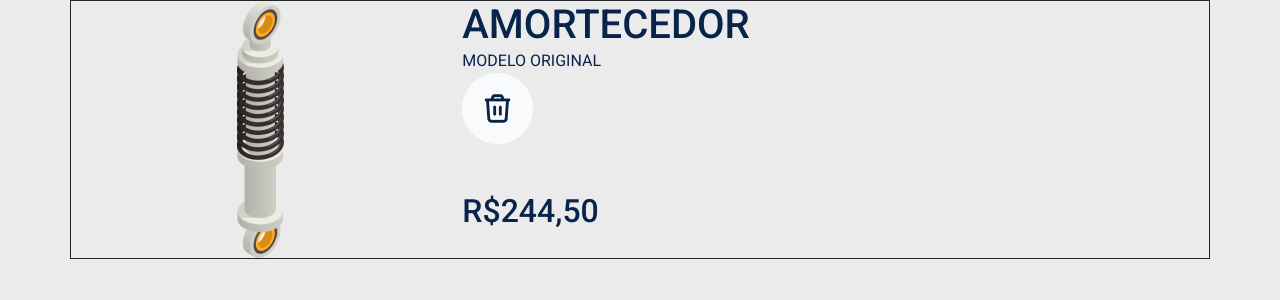
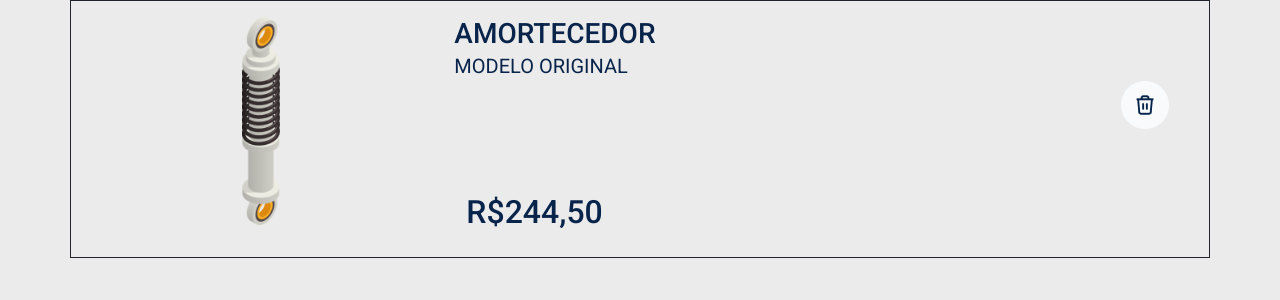
Before and after one commit to ArthurTakamori/totem_rede_ancora, a React (Vite) app: page /productCart in a window 1280 px wide. Shown: the top 300 px of the page. Built offline with nearby package versions, Linux system fonts and the light colour scheme; a web font is replaced by a local one.

Commit message:
update productCart

```diff
--- a/src/components/Product/ProductCart/index.jsx
+++ b/src/components/Product/ProductCart/index.jsx
@@ -9,18 +9,20 @@ export default function Cart(){
 
     return (
         <>
-            <div className='container border border-dark '>
+            <div className='container-md border border-dark  '>
                 <div className="d-flex row justify-content-center">
-                    <div className='d-flex col-md-4 justify-content-center'>
-                        <img src={Amortecedor} alt="Imagem de Amortecedor" className='justify-content-center'/>
+                    <div className='d-flex col-md-4 justify-content-center' style={{padding:"0px", margin:"0px"}}>
+                        <img src={Amortecedor} alt="Imagem de Amortecedor" className='justify-content-center p-3' style={{height:"15rem"}}/>
                     </div>
-                    <div className='col-md-8'>
-                        <div className='col-md-12'>
-                            <h1>AMORTECEDOR</h1>
-                            <p>MODELO ORIGINAL</p>
-                            <img src={Remover} alt="Imagem de Amortecedor" className='d-flex align-items-right'/>
+                    <div className='col-md-8' style={{padding:"0px"}}>
+                        <div className='d-flex col-md-12 align-content-between  p-3 row' style={{height:"8rem"}}>
+                            <h1 className='fs-3 p-0'>AMORTECEDOR</h1>
+                            <p className='fs-5 p-0 '>MODELO ORIGINAL</p>
+                            <div className='d-flex justify-content-end'>
+                                <img src={Remover} alt="Imagem de Amortecedor" className='align-items-right' style={{height:"3rem"}}/>
+                            </div>
                         </div>
-                        <div className=' col-md-12 '>
+                        <div className='d-flex col-md-12 p-3 align-content-between flex-wrap row' style={{height: "8rem"}}>
                             <h2 className='pt-5'>R$244,50</h2>
                         </div>
                     </div>
```
